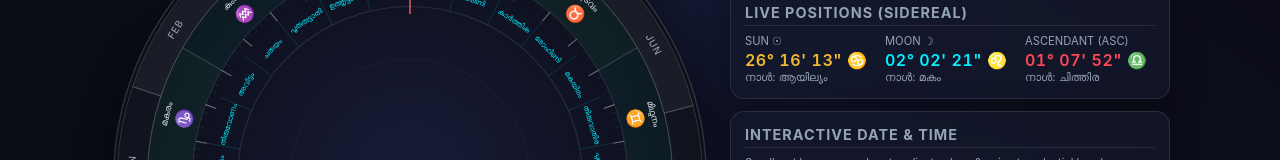
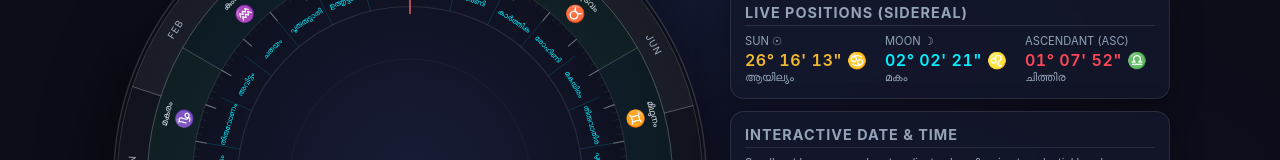
Before and after one commit to iotechx/clock, a plain HTML site: page index.html in a window 1280 px wide. Shown: the part 244-404 px from the top of the page. Drawn offline with Linux system fonts and the light colour scheme.

Commit message:
Refactor nakshatra text content assignment

```diff
--- a/index.html
+++ b/index.html
@@ -689,11 +689,11 @@
       const ascInfo = formatSiderealPos(ascSid);
 
       document.getElementById("sun-pos").textContent = sunInfo.formatted;
-      document.getElementById("sun-nak").textContent = `നാൾ: ${sunInfo.nakshatra}`;
+      document.getElementById("sun-nak").textContent = `${sunInfo.nakshatra}`;
       document.getElementById("moon-pos").textContent = moonInfo.formatted;
-      document.getElementById("moon-nak").textContent = `നാൾ: ${moonInfo.nakshatra}`;
+      document.getElementById("moon-nak").textContent = `${moonInfo.nakshatra}`;
       document.getElementById("asc-pos").textContent = ascInfo.formatted;
-      document.getElementById("asc-nak").textContent = `നാൾ: ${ascInfo.nakshatra}`;
+      document.getElementById("asc-nak").textContent = `${ascInfo.nakshatra}`;
 
       document.getElementById("ayanamsha-val").textContent = `Ayanamsha: ${ayanamsha.toFixed(4)}°`;
       updateDisplayValues(date);
```
